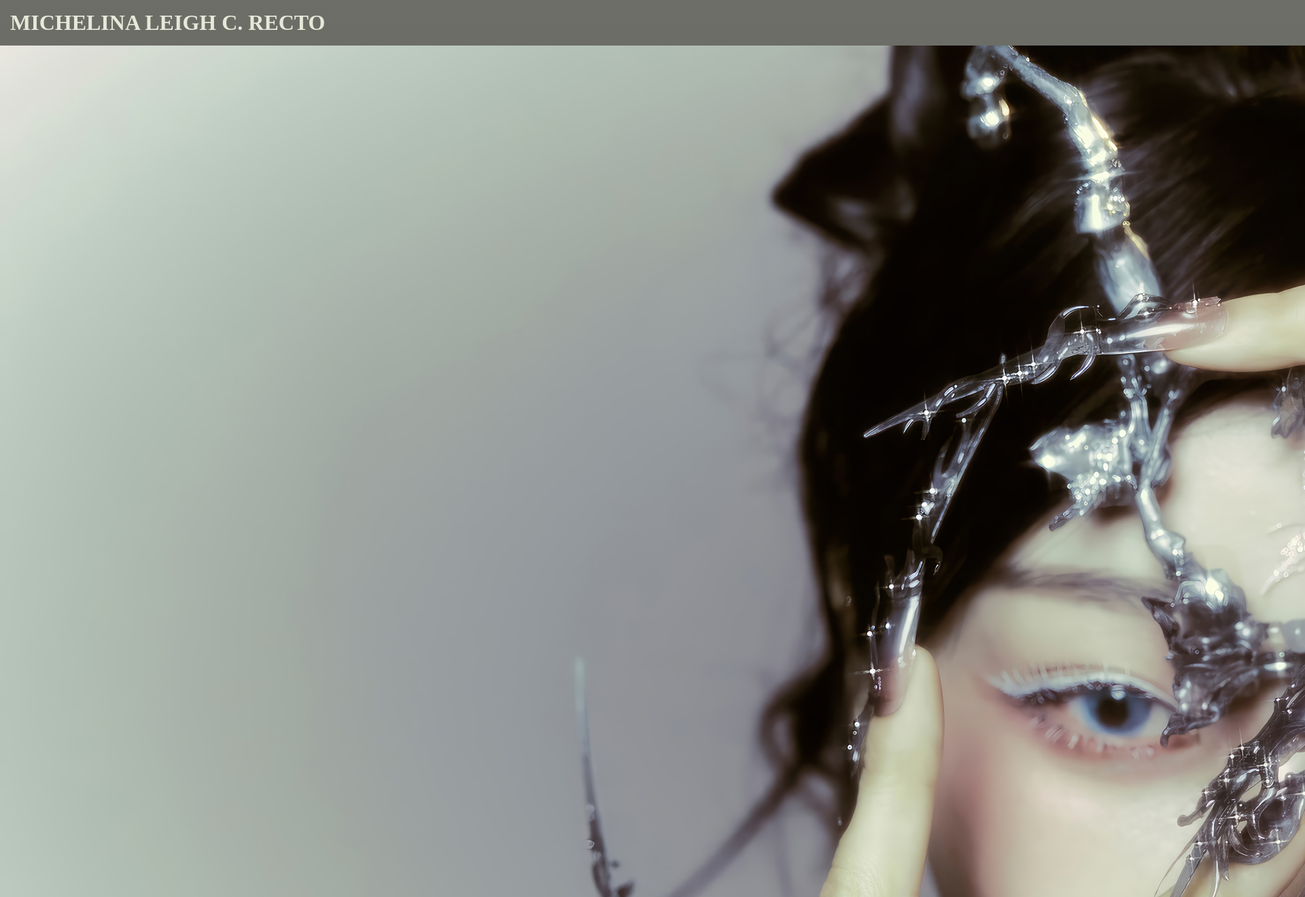
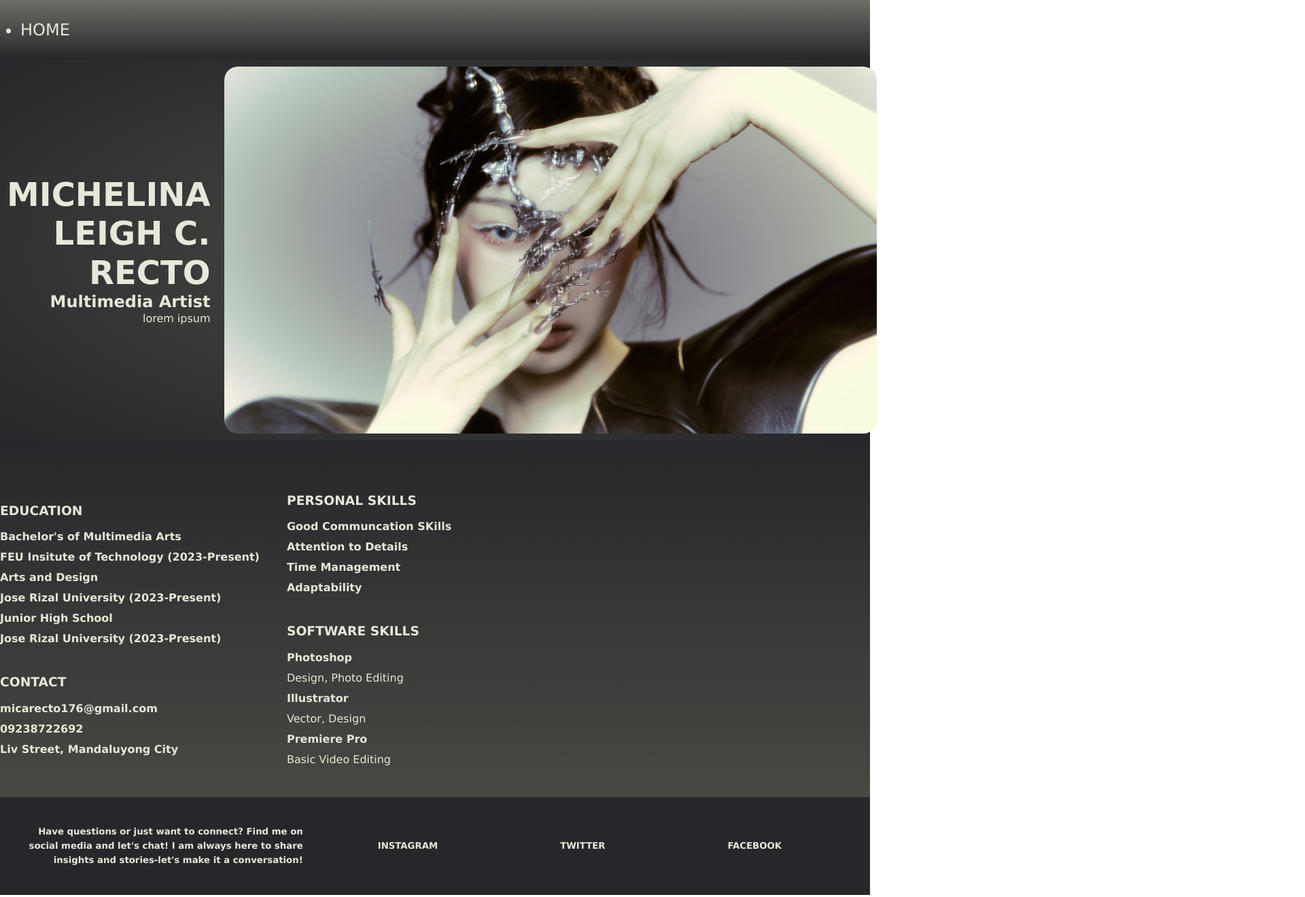
Before and after one commit to michrecto/WD-RECTO-MIDTERM-EXAM, a plain HTML site: page pages/page1/index.html in a window 1280 px wide. Shown: the top 1320 px of the page at 68% size, 1920 px wide, since content can reach past the window. Drawn offline with Linux system fonts and the light colour scheme; files that its build step writes are made by us from their sources.

Commit message:
Version 2

```diff
--- a/assets/css/style.css
+++ b/assets/css/style.css
@@ -3,6 +3,7 @@
     padding: 0%;
     box-sizing: border-box;
     color: #e6e8d9;
+    font-family: Verdana, Geneva, Tahoma, sans-serif;
 }
 
 a {
@@ -10,7 +11,7 @@ a {
     z-index: 1;
 }
 
-nav{
+nav {
     display: flex;
     gap: 0.5rem;
     position: relative;
@@ -19,13 +20,11 @@ nav{
 
 a:hover {
     font-size: x-large;
-    color: black;
+    color: white;
 }
 
 .btn {
-    padding: 2rem 2rem;
-    font-family: serif;
-    font-weight: bold;
+    padding: 2rem 2rem;    font-weight: bold;
     font-size: larger;
 
 }
@@ -44,7 +43,7 @@ a:hover {
     justify-content: space-between;
     background-color: #38383d;
     padding: 1rem;
-    background-image: linear-gradient(to bottom, rgba(255, 0, 0, 0), rgb(109, 110, 103));
+    background-image: linear-gradient(to top, rgba(255, 0, 0, 0), rgb(109, 110, 103));
 
 }
 
@@ -54,70 +53,43 @@ a:hover {
     align-items: center;
     flex-direction: column;
     background-color: #38383d;
-    background-image: linear-gradient(to top, rgba(255, 0, 0, 0), rgb(109, 110, 103));
+    background-image: radial-gradient(ellipse, rgb(109, 110, 103), rgba(255, 0, 0, 0));
 
 }
 
 .btn-about-me {
     color: #e6e8d9;
     padding: 1rem 1rem;
-    font-family: serif;
     font-weight: bold;
-    font-size: larger;
-    border:  2px outset;
+    border: 2px outset;
     border-radius: 8px;
     padding: 1rem;
 }
 
-.aboutme {
-    height: 90dvh;
-    background-color: #38383d;
-    display: flex;
-    position: relative;
-    text-align: right;
-    background-image: linear-gradient(to top, rgb(109, 110, 103) ,rgba(255, 0, 0, 0));
-
-    h1 {
-        font-size: 4rem;
-        font-family: Verdana, Geneva, Tahoma, sans-serif;
-}
-    h2 {
-        font-size: 2rem;
-        font-family: Verdana, Geneva, Tahoma, sans-serif;
-    }
-
-    p {
-        padding-top: 1rem;
-        font-size: larger;
-    }
-    .column img {
-        max-width: 100%;
-       margin: auto;
+.footer {
+    background-color: #27272b;
+    text-align: center;
+    line-height: 1.6;
 
 }
 
-    .column {
-        float: left;
-        width: 50%;
-        padding: 5px;
+.row-footer {
+    display: flex;
+    justify-content: space-between;
+    align-items: center;
 
 }
 
-    .row::after {
-        content: "";
-        display: table;
-        clear: both;
-
+.column-footer {
+    flex: 50%;
+    padding: 40px;
 }
 
-    @media screen and (max-width: 600px) {
-    .column {
-        width: 100%;
+.links {
+    display: flex;
+    justify-content: center;
 }
 
+.links a {
+    margin: 0 30px;
 }
-}
-
-.education {
-
-}
--- /dev/null
+++ b/pages/page1/assets/css/aboutMe.css
@@ -0,0 +1,110 @@
+* {
+    margin: 0;
+    padding: 0%;
+    box-sizing: border-box;
+    color: #e6e8d9;
+    font-family: Verdana, Geneva, Tahoma, sans-serif;
+}
+
+.header {
+    background-color: #27272b;
+    background-image: linear-gradient(to top, rgba(255, 0, 0, 0), rgb(109, 110, 103));
+    padding: 30px;
+    font-size: 1.5rem;
+    text-decoration: none;
+}
+
+
+.top {
+    background-color: #27272b;
+    text-align: end;
+    line-height: 1.2;
+    background-image: radial-gradient(ellipse, rgb(72, 73, 67), rgba(255, 0, 0, 0));
+
+
+    h1 {
+        font-size: 3rem;
+    }
+
+    h3 {
+        font-size: 1rem;
+        line-height: 2;
+    }
+
+    .row {
+        display: flex;
+        align-items: center;
+
+    }
+
+    .column {
+        flex: 50%;
+        padding: 10px;
+
+    }
+
+    .portrait {
+        display: block;
+        width: 60rem;
+        border-radius: 20px;
+        margin-left: auto;
+        margin-right: auto;
+    }
+}
+
+
+
+.middle {
+    background-color: #27272b;
+    line-height: 30px;
+    background-image: linear-gradient(to top, rgb(72, 73, 67), rgba(255, 0, 0, 0));
+
+    h3 {
+        line-height: 2;
+        margin-top: 30px;
+        margin-bottom: 5px;
+    }
+
+}
+
+.row-mid {
+    display: flex;
+    align-items: center;
+}
+
+.column-mid {
+    flex: 50%;
+    padding: 40px;
+}
+
+.footer {
+    background-color: #27272b;
+    text-align: end;
+    line-height: 1.6;
+    font-family: serif;
+
+}
+
+.row-footer {
+    display: flex;
+    align-items: center;
+}
+
+.column-footer {
+    flex: 50%;
+    padding: 40px;
+
+}
+
+
+.links {
+    display: flex;
+    justify-content: center;
+
+}
+
+.links a {
+    margin: 0 30px;
+    text-decoration: none;
+
+}
--- a/pages/page1/assets/css/style.css
+++ /dev/null
@@ -1,32 +0,0 @@
-* {
-    margin: 0;
-    padding: 0%;
-    box-sizing: border-box;
-    color: #e6e8d9;
-}
-
-body {
-    background-color: #38383d;
-    background-image: linear-gradient(to top, rgba(255, 0, 0, 0), rgb(109, 110, 103));
-
-}
-
-.column {
-    float: left;
-    width: 50%;
-    padding: 15px;
-}
-
-.row::after {
-    content: "";
-    display: table;
-    clear: both;
-
-}
-
-@media screen and (max-width: 600px) {
-.column {
-    width: 100%;
-}
-
-}
--- a/pages/page1/index.html
+++ b/pages/page1/index.html
@@ -1,39 +1,109 @@
 <!DOCTYPE html>
 <html lang="en">
+
 <head>
     <meta charset="UTF-8">
     <meta name="viewport" content="width=device-width, initial-scale=1.0">
     <title>ABOUT ME</title>
 
-    <link rel="stylesheet" href="index.html/pages/page1/assets/css/style.css">
+    <link rel="stylesheet" href="/pages/page1/assets/css/aboutMe.css">
 
 
 </head>
 
 <body>
 
-<div class="row">
-    <div class="column">
-        <h1>MICHELINA LEIGH C. RECTO</h1>
-    </div>
-
-    <div>
-        <img src="assets/img/giselle-aespa-armageddon-4k-wallpaper-uhdpaper.com-591@0@j (1).jpg">
-    </div>
-</div>
+<header class="header">
+    <ul>
+        <li><a class="btn" href="assets/css/"></a>HOME</li>
+    </ul>
 
 
 
+</header>
+
+    <section class="top">
+
+        <div class="row">
+            <div class="column">
+                <h1>MICHELINA LEIGH C. RECTO</h1>
+                <h2>Multimedia Artist</h2>
+                <p>lorem ipsum</p>
+            </div>
 
 
 
+            <div class="column">
+                <img class="portrait"
+                    src="assets/img/giselle-aespa-armageddon-4k-wallpaper-uhdpaper.com-591@0@j (1).jpg">
+            </div>
+        </div>
+
+    </section>
+
+    <section class="middle">
+        <div class="row-mid">
+            <div class="column-mid>">
+                <h3>EDUCATION</h3>
+                <h4>Bachelor's of Multimedia Arts</h4>
+                <h4>FEU Insitute of Technology (2023-Present)</h4>
 
 
 
+                <h4>Arts and Design</h4>
+                <h4>Jose Rizal University (2023-Present)</h4>
 
 
+                <h4>Junior High School</h4>
+                <h4>Jose Rizal University (2023-Present)</h4>
 
 
+                <h3>CONTACT</h3>
+                <h4>micarecto176@gmail.com</h4>
+                <h4>09238722692</h4>
+                <h4>Liv Street, Mandaluyong City</h4>
+            </div>
 
+            <div class="column-mid">
+                <h3>PERSONAL SKILLS</h3>
+                <h4>Good Communcation SKills</h4>
+                <h4>Attention to Details</h4>
+                <h4>Time Management</h4>
+                <h4>Adaptability</h4>
+
+                <h3>SOFTWARE SKILLS</h3>
+                <h4>Photoshop</h4>
+                <p>Design, Photo Editing</p>
+
+                <h4>Illustrator</h4>
+                <p>Vector, Design</p>
+
+                <h4>Premiere Pro</h4>
+                <p>Basic Video Editing<p>
+
+            </div>
+        </div>
+
+    </section>
+
+    <footer class="footer">
+
+        <div class="row-footer">
+            <div class="column-footer">
+                <h5>Have questions or just want to connect? Find me on social media and let's chat! I am always here to share insights and stories-let's make it a conversation!
+                </h5>
+            </div>
+
+            <div class="column-footer">
+                <div class= "links">
+                <h5><a class="account" href="https://www.instagram.com/kiirachuu_/">INSTAGRAM</h5>
+                <h5><a class= "account" href="https://www.instagram.com/kiirachuu_/">TWITTER</h5>
+                <h5><a class="account" href="https://www.instagram.com/kiirachuu_/">FACEBOOK</h5>
+            </div>
+
+        </div>
+
+    </footer>
 </body>
+
 </html>
```
Also changed, not shown: index.html (+21 -22 lines), pages/page2/index.html (+26 -1 lines), pages/page2/assets/css/works.css (line endings or trailing spaces), pages/page2/assets/img/15d2a4b970bb531a53ca8384eb887e4a.jpg (added), pages/page2/assets/img/giselle-aespa-armageddon-4k-wallpaper-uhdpaper.com-591@0@j.jpg (added). Lines whose indentation alone changed are shown as unchanged.
